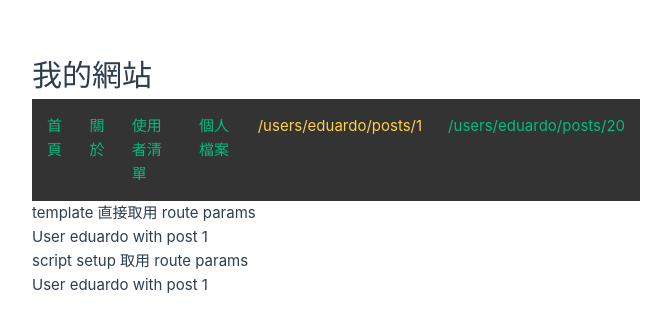
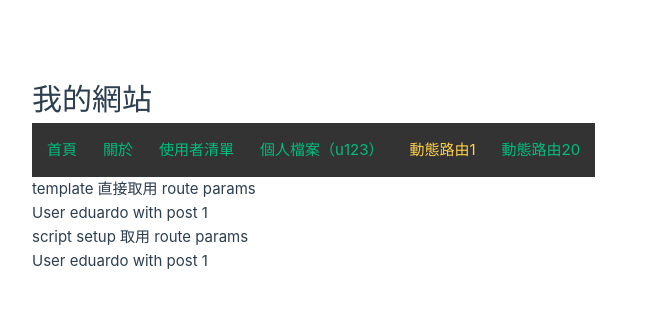
Before and after one commit to JerryChang0504/20250524vue3, a Vue app: page /users/eduardo/posts/1 in a window 1280 px wide. Shown: the part 226-554 px from the top of the page, without its empty margins (608-1279 px from the left). Built offline with nearby package versions, Linux system fonts and the light colour scheme.

Commit message:
router-link動態路由

```diff
--- a/src/router/index.js
+++ b/src/router/index.js
@@ -16,7 +16,12 @@ const routes = [
     component: Users,
     children: [
       { path: 'list', name: 'UserList', component: UserList },
-      { path: 'profile', name: 'UserProfile', component: UserProfile }
+      {
+        path: ':id',
+        name: 'UserProfile',
+        component: UserProfile,
+        props: true // ✅ 啟用 props 傳遞 id 給 UserProfile.vue
+      }
     ]
   }
 ]
--- a/src/views/TopNavbar.vue
+++ b/src/views/TopNavbar.vue
@@ -3,9 +3,9 @@
         <router-link to="/">首頁</router-link>
         <router-link to="/about">關於</router-link>
         <router-link to="/users/list">使用者清單</router-link>
-        <router-link to="/users/profile">個人檔案</router-link>
-        <router-link to="/users/eduardo/posts/1">/users/eduardo/posts/1</router-link>
-        <router-link to="/users/eduardo/posts/20">/users/eduardo/posts/20</router-link>
+        <router-link :to="{ name: 'UserProfile', params: { id: 'u123' } }">個人檔案（u123）</router-link>
+        <router-link to="/users/eduardo/posts/1">動態路由1</router-link>
+        <router-link to="/users/eduardo/posts/20">動態路由20</router-link>
     </nav>
 </template>
 
--- a/src/views/UserPost.vue
+++ b/src/views/UserPost.vue
@@ -6,7 +6,9 @@
 </template>
 <script setup>
 import { useRoute } from 'vue-router'
+import { computed } from 'vue'
 
 const route = useRoute()
-const { username, postId } = route.params
+const username = computed(() => route.params.username)
+const postId = computed(() => route.params.postId)
 </script>
--- a/src/views/UserProfile.vue
+++ b/src/views/UserProfile.vue
@@ -1,6 +1,15 @@
 <template>
     <div>
         <h3>個人檔案</h3>
-        <p>這是目前登入使用者的資料。</p>
+        <p>目前檢視的是 ID 為：<strong>{{ id }}</strong> 的使用者</p>
     </div>
 </template>
+<script setup>
+import { defineProps } from 'vue'
+defineProps({
+    id: {
+        type: String,
+        required: true
+    }
+})
+</script>
```
